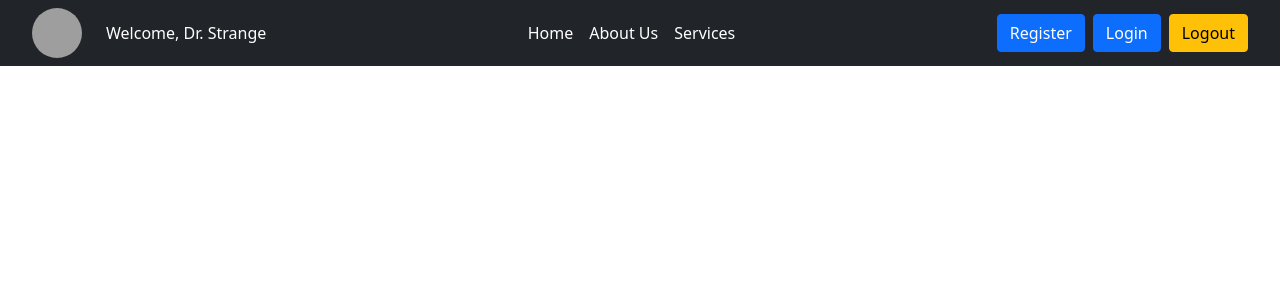
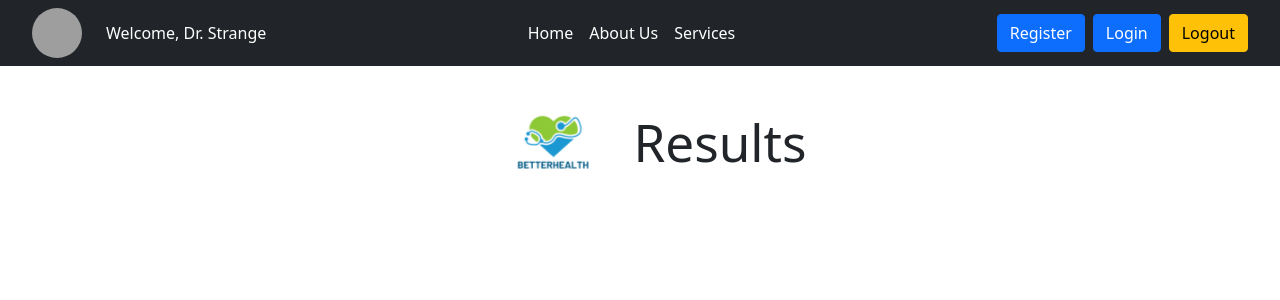
Before and after one commit to JJFelix/BetterHealth-LDMS, a React (Vite) app in the folder frontend/: page /results in a window 1280 px wide. Shown: the top 300 px of the page. Built offline with nearby package versions, Linux system fonts and the light colour scheme; grey boxes are pictures that could not be loaded.

Commit message:
Boring boring

```diff
--- a/frontend/src/App.jsx
+++ b/frontend/src/App.jsx
@@ -10,6 +10,7 @@ import Cancer from './pages/Cancer'
 import Diabetes from './pages/Diabetes'
 import About from './pages/About'
 import Services from './pages/Services'
+import Results from './pages/Results'
 
 
 function App() {
@@ -35,6 +36,8 @@ function App() {
           <Route path='/cancer' element={<Cancer />} />
           <Route path='/diabetes' element={<Diabetes />} />
 
+          <Route path='/results' element={<Results />} />
+
           <Route path='/about' element={<About />} />
           <Route path='/services' element={<Services />} />
 
--- a/frontend/src/pages/Cardio.jsx
+++ b/frontend/src/pages/Cardio.jsx
@@ -1,4 +1,5 @@
 import React, { useEffect, useState } from 'react'
+import {useNavigate} from 'react-router-dom'
 
 const Cardio = () => {
     const [formData, setFormData] = useState({
@@ -22,10 +23,17 @@ const Cardio = () => {
         }));
       }
 
+      const navigate = useNavigate()
+
       const handleSubmit = (e) => {
         e.preventDefault();
         // Here, you can send the form data to your backend or perform any other desired action
         console.log(formData);
+
+        setTimeout(() => {
+            navigate('/results')
+        }, 5000)
+
       }
 
     // useEffect(()=>{
--- /dev/null
+++ b/frontend/src/pages/Results.jsx
@@ -0,0 +1,19 @@
+import React from 'react'
+import viteLogo from '/logo.png'
+
+const Results = () => {
+  return (
+    <>
+        <div className="d-flex justify-content-center align-items-center">
+          <div>
+            {/* <a href="https://vitejs.dev" target="_blank"> */}
+              <img src={viteLogo} className="logo" alt="Vite logo" />
+            {/* </a> */}
+          </div>
+          <h1>Results</h1>
+        </div>
+    </>
+  )
+}
+
+export default Results
```
